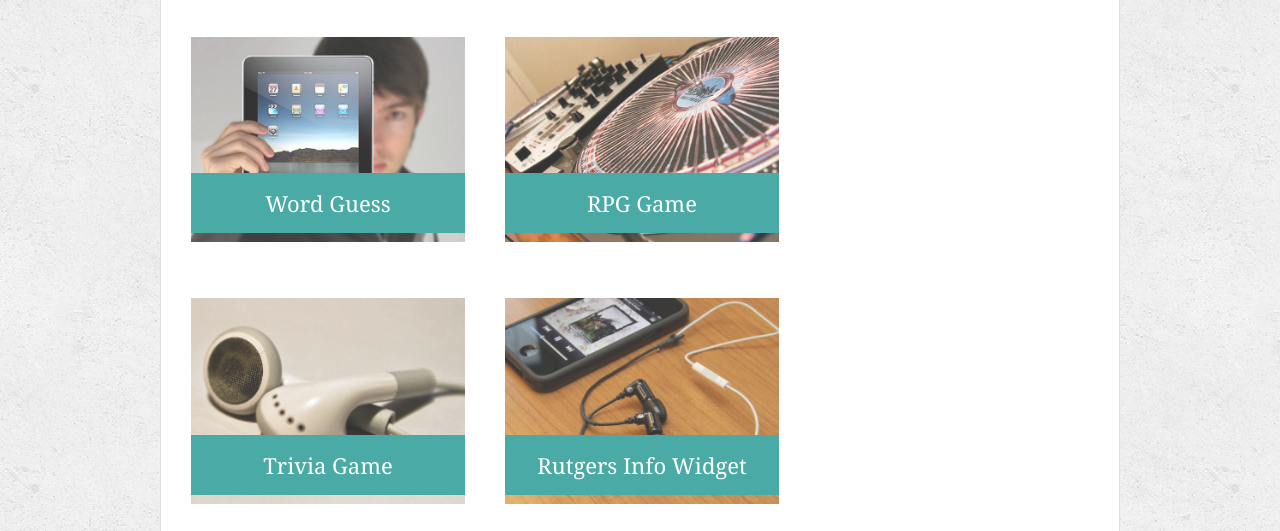
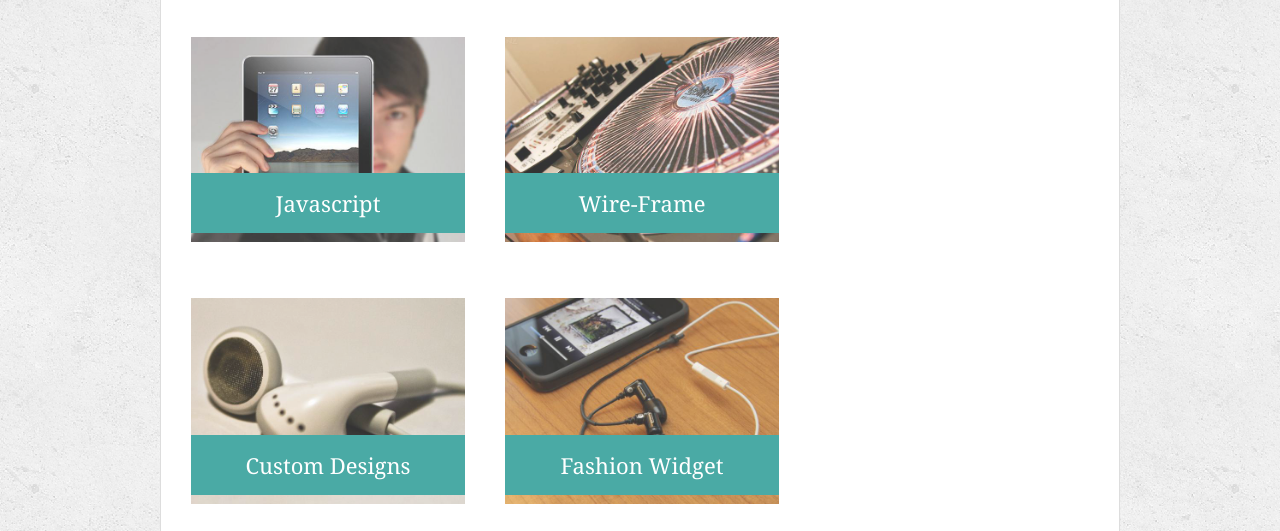
Before and after one commit to lquint85/Basic-Portfolio, a plain HTML site: page portfolio.html in a window 1280 px wide. Shown: the part 269-800 px from the top of the page. Drawn offline with Linux system fonts and the light colour scheme.

Commit message:
modified portfolio html

```diff
--- a/portfolio.html
+++ b/portfolio.html
@@ -27,22 +27,22 @@
       <div class="work">
         <img src="assets/images/technics-q-c-640-480-1.jpg" alt="Word Guess">
 
-        <h3>Word Guess</h3>
+        <h3>Javascript</h3>
       </div>
       <div class="work">
         <img src="assets/images/technics-q-c-640-480-2.jpg" alt="RPG Game">
 
-        <h3>RPG Game</h3>
+        <h3>Wire-Frame</h3>
       </div>
       <div class="work">
         <img src="assets/images/technics-q-c-640-480-5.jpg" alt="Trivia Game">
 
-        <h3>Trivia Game</h3>
+        <h3>Custom Designs</h3>
       </div>
       <div class="work">
         <img src="assets/images/technics-q-c-640-480-7.jpg" alt="Rutgers Info Widget">
 
-        <h3>Rutgers Info Widget</h3>
+        <h3> Fashion Widget</h3>
       </div>
       <div class="work">
         <img src="assets/images/technics-q-c-640-480-9.jpg" alt="Rock Paper Scissors">
```
